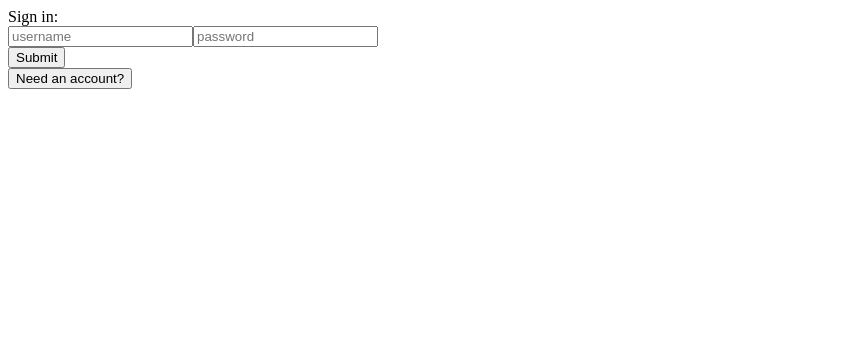
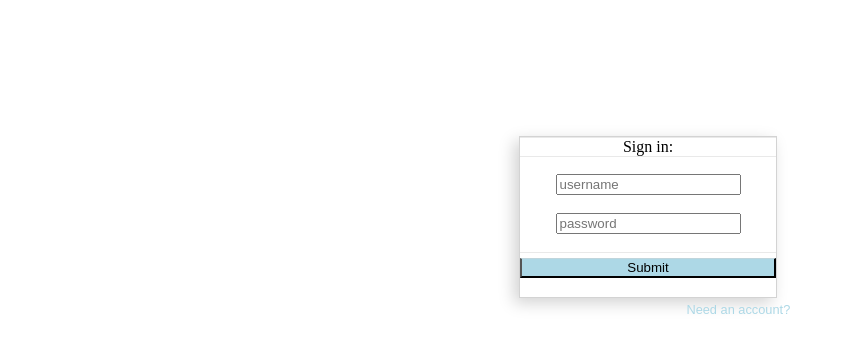
Before and after one commit to jonpaul108/Korean_Bash_Repo, a React app: page / in a window 1280 px wide. Shown: the top 352 px of the page, without its empty margins (0-845 px from the left). Built offline with nearby package versions, Linux system fonts and the light colour scheme; the HTML template or start-up script is replaced by a standard one.

Commit message:
changes made to front end authentication

```diff
--- a/client/src/css/app.css
+++ b/client/src/css/app.css
@@ -3,3 +3,73 @@
   height: 100%;
   background-color: lightblue;
 }
+.loginPage {
+  width: 100%;
+  height: 100%;
+  display: flex;
+  flex-direction: column;
+  align-items: center;
+  position: absolute;
+}
+
+.loginBox {
+  width: 20%;
+  height: 20%;
+  border: 1px solid lightgrey;
+  box-shadow: -5px 5px 15px lightgrey;
+  margin-top: 10%;
+  position: absolute;
+  flex-direction: row;
+  align-items: center;
+  display: flex;
+
+}
+
+.logIn {
+  width: 100%;
+  height: 100%;
+  display: flex;
+  flex-direction: column;
+  align-items: center;
+  align-content: space-between;
+  border-top: 1px solid rgb(211,211,211, 0.5);
+}
+.input {
+  margin-top: 7%;
+}
+.submitContainer {
+  border-top: 1px solid rgb(211,211,211, 0.5);
+  margin-top: 7%;
+  width: 100%;
+}
+
+.submit {
+  width: 100%;
+  margin-top: 2%;
+  background-color: lightblue;
+  border-top: 1px solid rgb(211,211,211, 0.5);
+  cursor: pointer;
+}
+
+.registerContainer {
+  width: 100%;
+  position: relative;
+  top: 13%;
+  left: 65%;
+}
+
+.register {
+  padding: 0;
+  border: none;
+  background: none;
+  color: lightblue;
+  font-size: 80%;
+  cursor: pointer;
+}
+
+.message {
+  color: lightblue;
+  position: relative;
+  right: 100%;
+  font-size: 80%;
+}
--- a/client/src/css/signIn.css
+++ b/client/src/css/signIn.css
@@ -0,0 +1,76 @@
+.container {
+  width: 100%;
+  height: 100%;
+  background-color: lightblue;
+}
+.loginPage {
+  width: 100%;
+  height: 100%;
+  display: flex;
+  flex-direction: column;
+  align-items: center;
+  position: absolute;
+}
+
+.loginBox {
+  width: 20%;
+  height: 26%;
+  border: 1px solid lightgrey;
+  box-shadow: -5px 5px 15px lightgrey;
+  margin-top: 10%;
+  position: absolute;
+  flex-direction: row;
+  align-items: center;
+  display: flex;
+
+}
+
+.logIn {
+  width: 100%;
+  height: 100%;
+  display: flex;
+  flex-direction: column;
+  align-items: center;
+  align-content: space-between;
+  border-top: 1px solid rgb(211,211,211, 0.5);
+}
+.input {
+  margin-top: 7%;
+}
+.submitContainer {
+  border-top: 1px solid rgb(211,211,211, 0.5);
+  margin-top: 7%;
+  width: 100%;
+}
+
+.submit {
+  width: 100%;
+  margin-top: 2%;
+  background-color: lightblue;
+  border-top: 1px solid rgb(211,211,211, 0.5);
+  cursor: pointer;
+}
+
+.registerContainer {
+  width: 100%;
+  position: relative;
+  top: 13%;
+  left: 55%;
+}
+
+.register {
+  padding: 0;
+  border: none;
+  background: none;
+  color: lightblue;
+  font-size: 70%;
+  cursor: pointer;
+
+}
+
+.message {
+  color: lightblue;
+  font-size: 100%;
+  position: relative;
+  right: 40%
+}
--- a/package.json
+++ b/package.json
@@ -36,7 +36,8 @@
     "react-sound": "^1.2.0",
     "request": "^2.88.0",
     "style-loader": "^0.23.1",
-    "uuid": "^3.3.2"
+    "uuid": "^3.3.2",
+    "zxcvbn": "^4.4.2"
   },
   "devDependencies": {
     "@babel/core": "^7.1.6",
```
Also changed, not shown: controller/index.js (+55 -10 lines), 3 other files (tests, documents, lock files or other folders).
